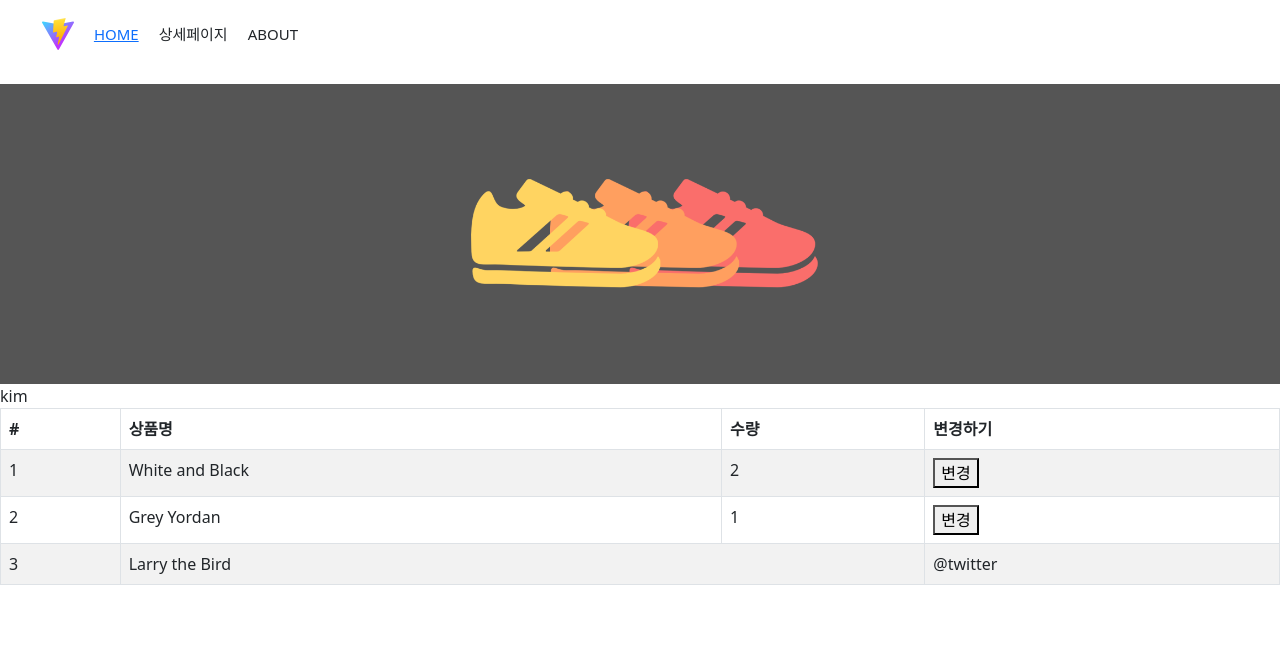
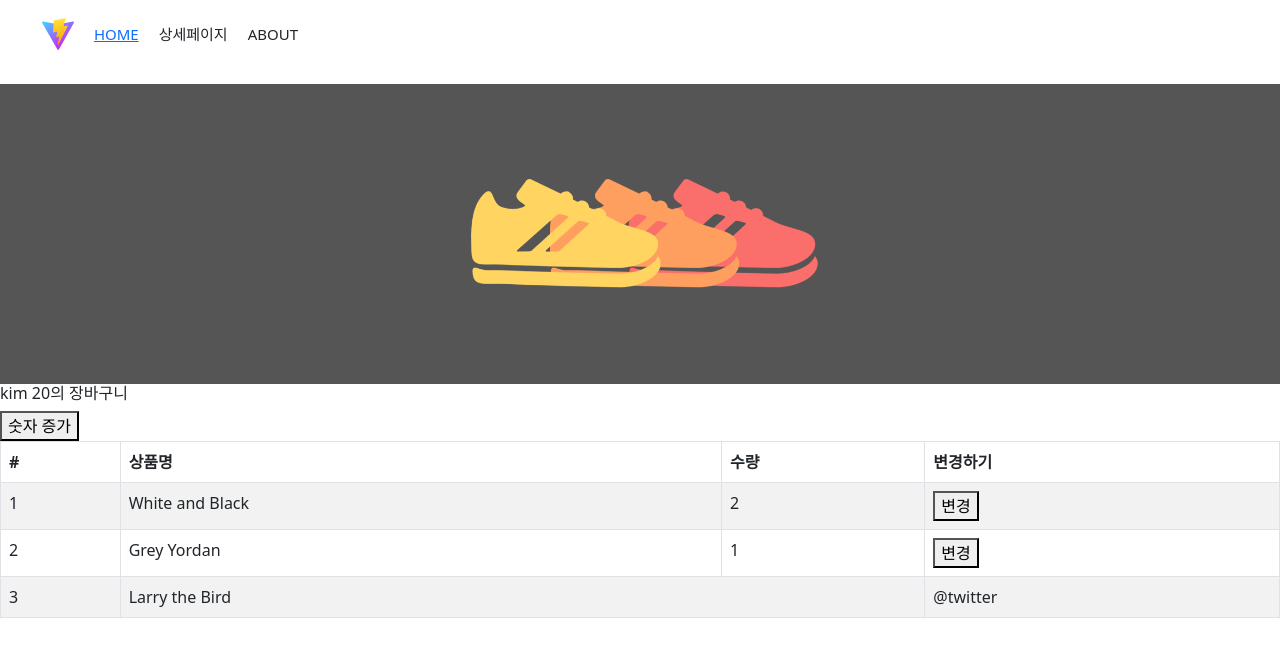
Before and after one commit to beans3/week2_shop, a React (Vite) app: page /cart in a window 1280 px wide. Shown: the top 656 px of the page. Built offline with nearby package versions, Linux system fonts and the light colour scheme.

Commit message:
2023-04-25 store.js 파일 분리

```diff
--- a/src/Cart.jsx
+++ b/src/Cart.jsx
@@ -1,6 +1,6 @@
 import { Table } from "react-bootstrap"
 import { useDispatch, useSelector } from "react-redux"
-import { setUserName } from "./store.js";
+import { increase, setUserName } from "./userSlice.js";
 import { setCount } from "./store.js";
 
 function Cart() {
@@ -12,7 +12,8 @@ function Cart() {
 
     return (
         <div>
-            { user }
+            <h6>{ user.name } { user.age }의 장바구니</h6>
+            <button onClick={ () => {dispatch(increase(10))} }>숫자 증가</button>
             <Table striped bordered hover>
                 <thead>
                     <tr>
--- a/src/store.js
+++ b/src/store.js
@@ -1,23 +1,6 @@
 // redux 를 보관하는 상자
 import { configureStore, createSlice } from "@reduxjs/toolkit";
-
-// 컴포넌트간 state 공유 편해짐
-// useState()
-// 공유할 필요 없을 때는 넣지 말자
-let user = createSlice({
-    name : 'user',
-    initialState : 'kim',
-    // 1. state 수정 함수 만들기
-    // 2. export
-    // 3. 사용 (dispath)
-    reducers : {
-        setUserName(state) {
-            return 'john' + state
-        }
-    }
-})
-
-export let { setUserName } = user.actions
+import user from './userSlice.js'
 
 let stock = createSlice({
     name : 'stock',
@@ -32,12 +15,12 @@ let cart = createSlice({
     ],
     reducers : {
         setCount(state) {
-            return state + 1;
+            state[0].name = 'Purple'
         }
     }
 })
 
-export let { setCount } = user.actions
+export let { setCount } = cart.actions
 
 export default configureStore ({
     reducer: {
--- /dev/null
+++ b/src/userSlice.js
@@ -0,0 +1,24 @@
+// redux 를 보관하는 상자
+import { createSlice } from "@reduxjs/toolkit";
+
+// 컴포넌트간 state 공유 편해짐
+// useState()
+// 공유할 필요 없을 때는 넣지 말자
+let user = createSlice({
+    name : 'user',
+    initialState : { name : 'kim', age : 20 },
+    // 1. state 수정 함수 만들기
+    // 2. export
+    // 3. 사용 (dispath)
+    reducers : {
+        setUserName(state) {
+            state.name = 'park'
+        },
+        increase(state, a) {
+            state.age += a.payload // payload는 함수에 실어보내는 화물
+        }
+    },
+
+})
+export let { setUserName, increase } = user.actions
+export default user
```
Also changed, not shown: 1 other file (tests, documents, lock files or other folders).
